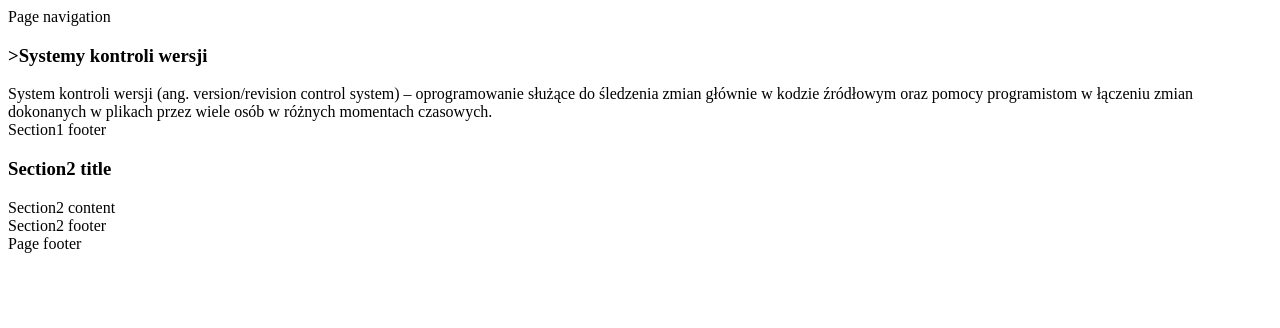
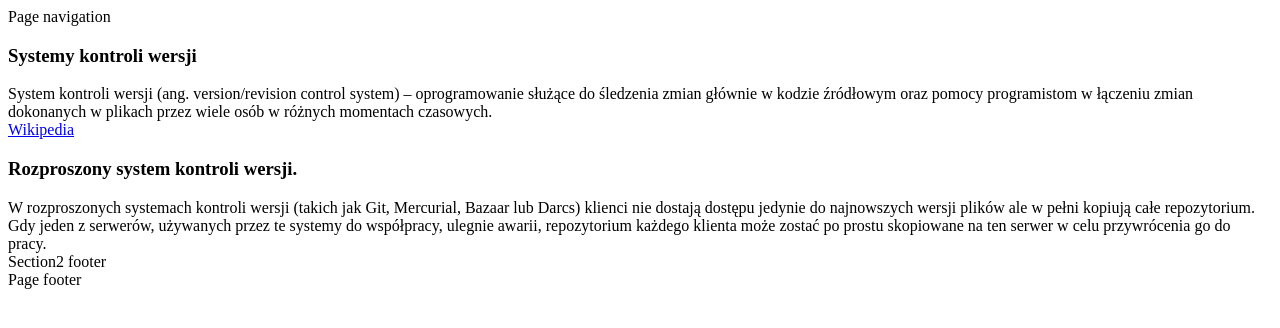
Before and after one commit to Zakerion/iislabpio_-180264-, a plain HTML site: page index.html in a window 1280 px wide. Drawn offline with Linux system fonts and the light colour scheme.

Commit message:
trzecia zmiana cecha1

```diff
--- a/index.html
+++ b/index.html
@@ -1,7 +1,7 @@
 <!DOCTYPE html>
 <html>
 	<head>
-
+		<meta http-equiv="Content-Type" content="text/html; charset=utf-8">
 	</head>
 	<body>
 		<nav class="navbar">
@@ -9,21 +9,21 @@
 		</nav>
 		<section id="section1" class="panel panel-default">
 			<div class="panel-heading">
-	    		<h3 class="panel-title">>Systemy kontroli wersji</h3>
+	    		<h3 class="panel-title">Systemy kontroli wersji</h3>
 		  	</div>
 	  		<div class="panel-body">
 	    		System kontroli wersji (ang. version/revision control system) – oprogramowanie służące do śledzenia zmian głównie w kodzie źródłowym oraz pomocy programistom w łączeniu zmian dokonanych w plikach przez wiele osób w różnych momentach czasowych.
 	  		</div>
 			<footer class="panel-footer">
-				Section1 footer
+				<a href="http://pl.wikipedia.org/wiki/System_kontroli_wersji">Wikipedia</a>
 			</footer>
 		</section>
 		<section id="section2" class="panel panel-default">
 			<div class="panel-heading">
-	    		<h3 class="panel-title">Section2 title</h3>
+	    		<h3 class="panel-title">Rozproszony system kontroli wersji.</h3>
 	  		</div>
 	  		<div class="panel-body">
-		    	Section2 content
+		    	W rozproszonych systemach kontroli wersji (takich jak Git, Mercurial, Bazaar lub Darcs) klienci nie dostają dostępu jedynie do najnowszych wersji plików ale w pełni kopiują całe repozytorium. Gdy jeden z serwerów, używanych przez te systemy do współpracy, ulegnie awarii, repozytorium każdego klienta może zostać po prostu skopiowane na ten serwer w celu przywrócenia go do pracy.
 		  	</div>
 			<footer class="panel-footer">
 				Section2 footer
```
